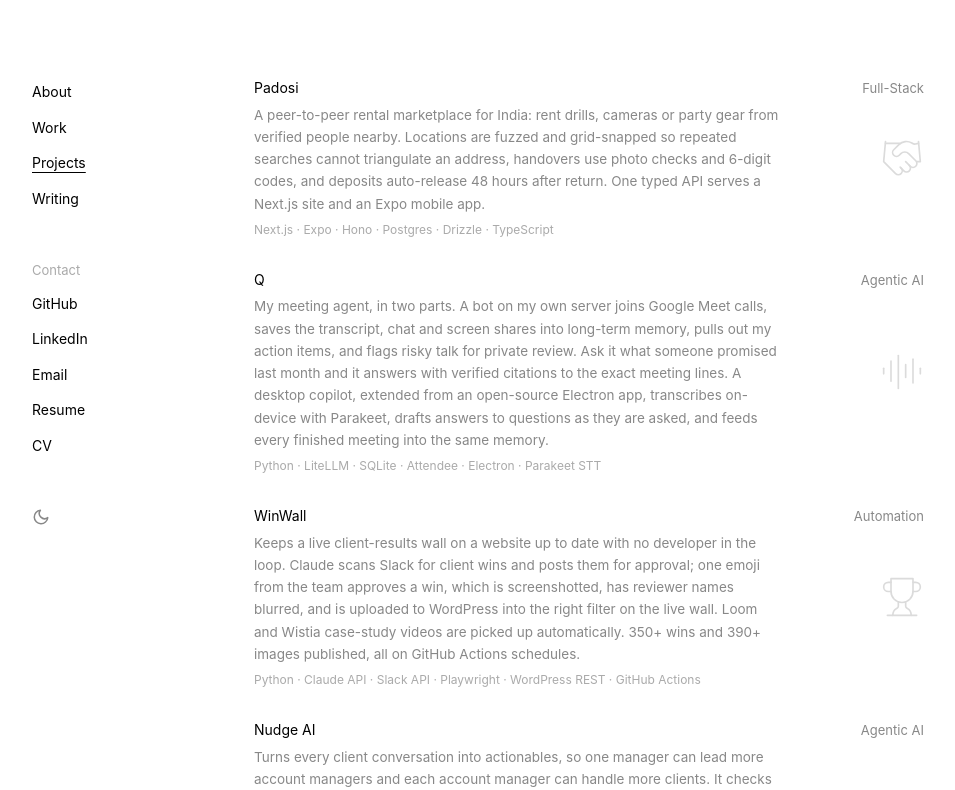
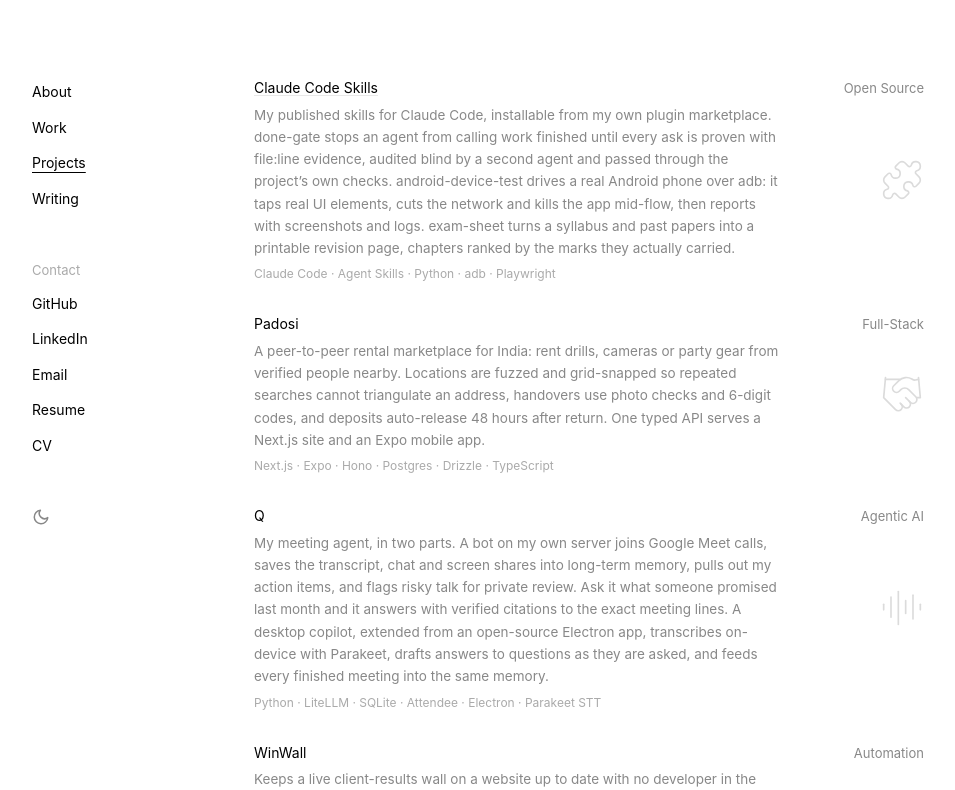
Before and after one commit to iampreetdave-max/portfolio, a Next.js app: page /projects in a window 1280 px wide. Shown: the top 790 px of the page, without its empty margins (162-1117 px from the left). Built offline with nearby package versions, Linux system fonts and the light colour scheme.

Commit message:
Projects: add the published agent skills
New top row linking the public skills repo (done-gate, android-device-test, exam-sheet), with a puzzle icon.

```diff
--- a/app/projects/page.tsx
+++ b/app/projects/page.tsx
@@ -2,7 +2,7 @@
 // header come from globals.css / SiteHeader.
 import {
   Anchor, AudioLines, BrainCircuit, Cctv, CloudSun, CodeXml, Coffee, Flag, Goal, Handshake,
-  Medal, Newspaper, NotebookPen, Scale, ScanText, Spade, Telescope, Trophy, Truck,
+  Medal, Newspaper, NotebookPen, Puzzle, Scale, ScanText, Spade, Telescope, Trophy, Truck,
   createLucideIcon, type LucideIcon,
 } from "lucide-react";
 
@@ -13,6 +13,7 @@ const Basketball = createLucideIcon("Basketball", [
 ]);
 
 const ICONS: Record<string, LucideIcon> = {
+  "Claude Code Skills": Puzzle,
   "Padosi": Handshake,
   "Q": AudioLines,
   "WinWall": Trophy,
@@ -36,6 +37,7 @@ const ICONS: Record<string, LucideIcon> = {
 };
 
 const projects = [
+  { name: "Claude Code Skills", cat: "Open Source", href: "https://github.com/iampreetdave-max/agent-skills", note: "My published skills for Claude Code, installable from my own plugin marketplace. done-gate stops an agent from calling work finished until every ask is proven with file:line evidence, audited blind by a second agent and passed through the project’s own checks. android-device-test drives a real Android phone over adb: it taps real UI elements, cuts the network and kills the app mid-flow, then reports with screenshots and logs. exam-sheet turns a syllabus and past papers into a printable revision page, chapters ranked by the marks they actually carried.", tags: "Claude Code · Agent Skills · Python · adb · Playwright" },
   { name: "Padosi", cat: "Full-Stack", href: null, note: "A peer-to-peer rental marketplace for India: rent drills, cameras or party gear from verified people nearby. Locations are fuzzed and grid-snapped so repeated searches cannot triangulate an address, handovers use photo checks and 6-digit codes, and deposits auto-release 48 hours after return. One typed API serves a Next.js site and an Expo mobile app.", tags: "Next.js · Expo · Hono · Postgres · Drizzle · TypeScript" },
   { name: "Q", cat: "Agentic AI", href: null, note: "My meeting agent, in two parts. A bot on my own server joins Google Meet calls, saves the transcript, chat and screen shares into long-term memory, pulls out my action items, and flags risky talk for private review. Ask it what someone promised last month and it answers with verified citations to the exact meeting lines. A desktop copilot, extended from an open-source Electron app, transcribes on-device with Parakeet, drafts answers to questions as they are asked, and feeds every finished meeting into the same memory.", tags: "Python · LiteLLM · SQLite · Attendee · Electron · Parakeet STT" },
   { name: "WinWall", cat: "Automation", href: null, note: "Keeps a live client-results wall on a website up to date with no developer in the loop. Claude scans Slack for client wins and posts them for approval; one emoji from the team approves a win, which is screenshotted, has reviewer names blurred, and is uploaded to WordPress into the right filter on the live wall. Loom and Wistia case-study videos are picked up automatically. 350+ wins and 390+ images published, all on GitHub Actions schedules.", tags: "Python · Claude API · Slack API · Playwright · WordPress REST · GitHub Actions" },
```
